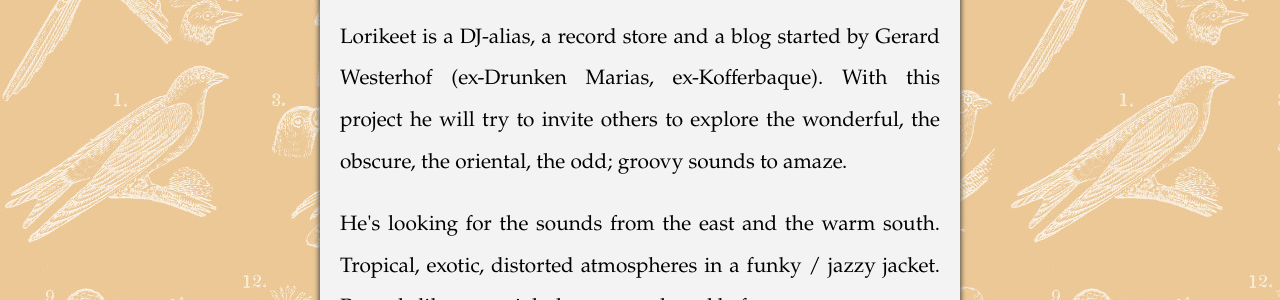
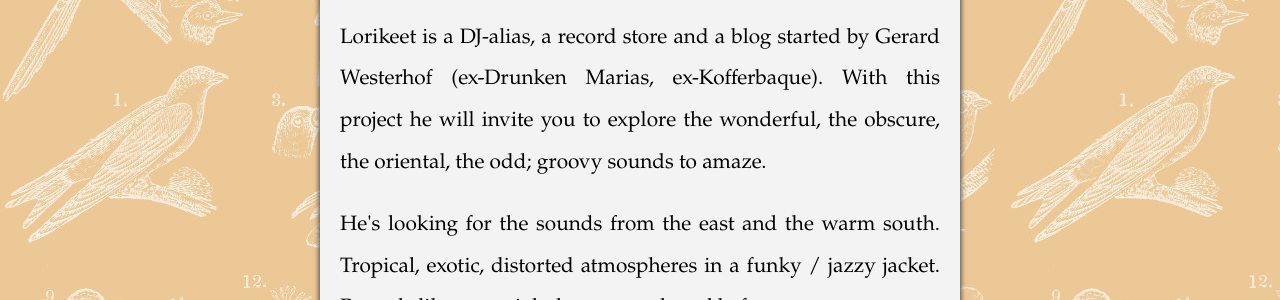
Before and after one commit to grdw/lorikeet, a Jekyll site: the page built from about/index.html, in a window 1280 px wide. Shown: the part 561-861 px from the top of the page. Built offline with Jekyll 4.4.1, drawn with Linux system fonts in a browser that asks for light colours.

Commit message:
There is no try, there is just do

```diff
--- a/about/index.html
+++ b/about/index.html
@@ -14,8 +14,8 @@
 
   <p>
     Lorikeet is a DJ-alias, a record store and a blog started by Gerard Westerhof
-    (ex-Drunken Marias, ex-Kofferbaque). With this project he will try to
-    invite others to explore the wonderful, the obscure, the oriental, the odd;
+    (ex-Drunken Marias, ex-Kofferbaque). With this project he will
+    invite you to explore the wonderful, the obscure, the oriental, the odd;
     groovy sounds to amaze.
   </p>
 
```
